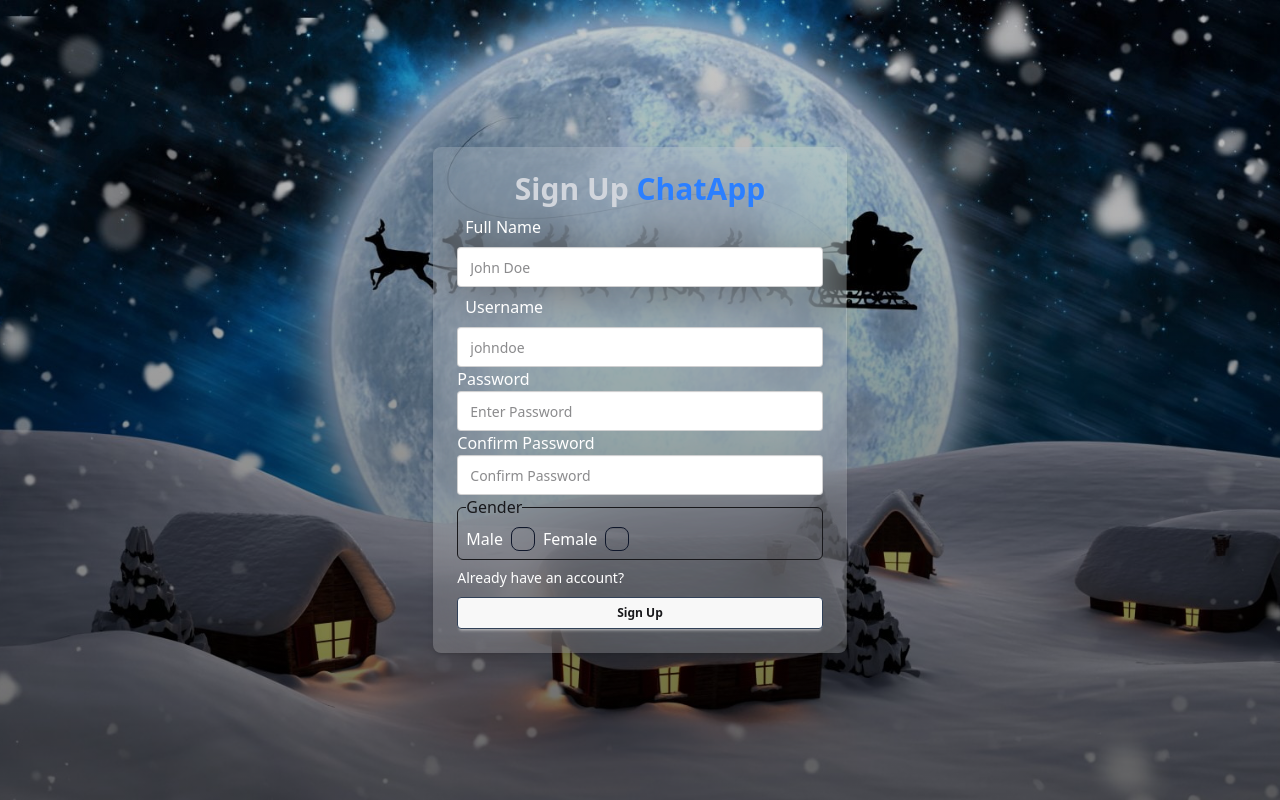
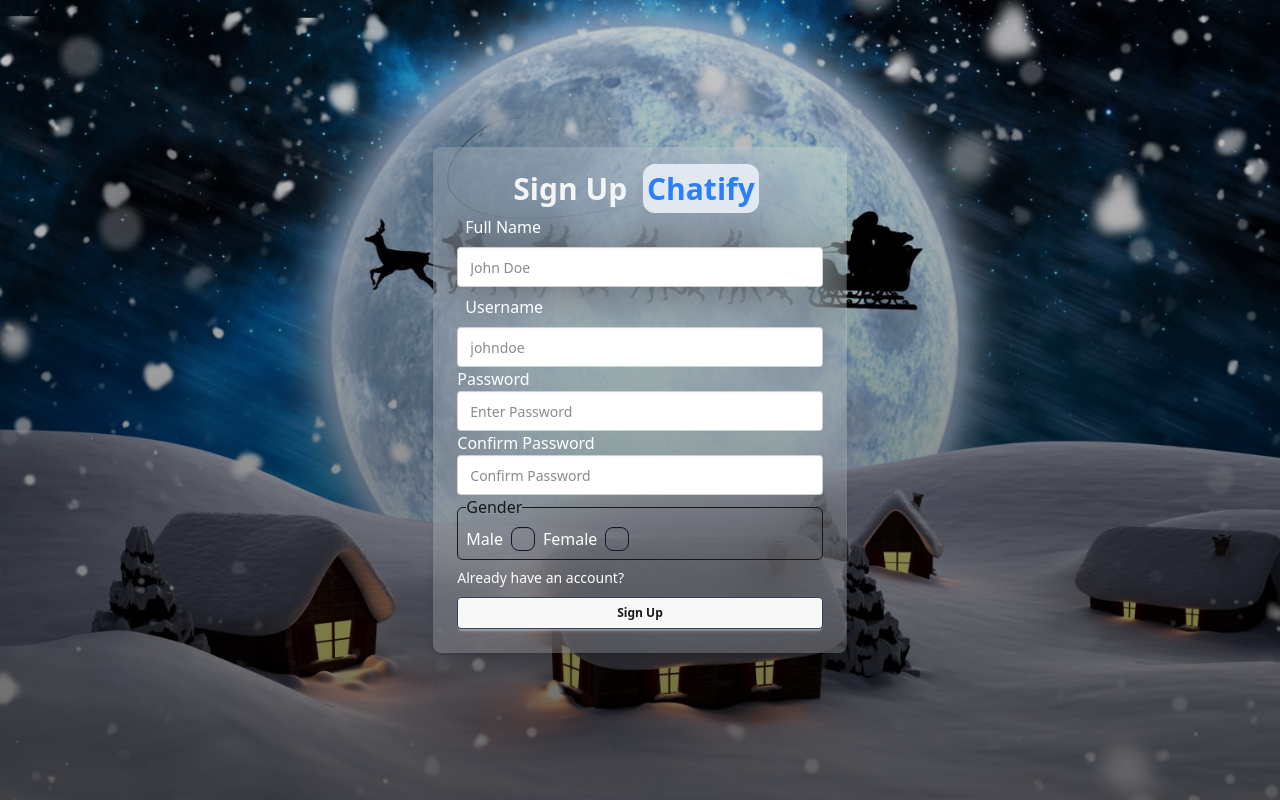
Before and after one commit to hiaayush30/PERN-Chat-App, a React (Vite) app in the folder Client/: page /signup in a window 1280 px wide. Built offline with nearby package versions, Linux system fonts and the light colour scheme; no server answers.

Commit message:
ui update

```diff
--- a/Client/src/pages/Login.tsx
+++ b/Client/src/pages/Login.tsx
@@ -16,7 +16,8 @@
 			<div className='p-6 rounded-lg shadow-md bg-gray-100/20 backdrop-opacity-90 backdrop-blur-xl'>
 				<h1 className='text-3xl font-semibold text-center text-white'>
 					Login
-					<span className='text-blue-500'> ChatApp</span>
+					<span className='text-blue-500 bg-slate-200 rounded-xl p-1 mx-2
+					'>Chatify</span>
 				</h1>
 
 				<form onSubmit={handleSubmit}>
@@ -41,7 +42,7 @@
 					</div>
 					<Link
 						to='/signup'
-						className='text-sm  hover:underline text-white hover:text-blue-600 mt-2 inline-block'
+						className='text-sm  hover:underline text-white hover:text-sky-300 mt-2 inline-block'
 					>
 						{"Don't"} have an account?
 					</Link>
--- a/Client/src/pages/Signup.tsx
+++ b/Client/src/pages/Signup.tsx
@@ -37,8 +37,9 @@
     <div className='min-h-screen flex flex-col items-center justify-center min-w-96 mx-auto'>
       <div
         className='p-6 rounded-lg shadow-md bg-gray-100/20 backdrop-opacity-80 backdrop-blur-xl'>
-        <h1 className='text-3xl font-semibold text-center text-gray-300'>
-          Sign Up <span className='text-blue-500'> ChatApp</span>
+        <h1 className='text-3xl font-semibold text-center text-gray-100'>
+          Sign Up <span className='text-blue-500 bg-slate-200 rounded-xl p-1 mx-2
+          '> Chatify</span>
         </h1>
 
         <form onSubmit={handleSubmit}>
@@ -89,7 +90,7 @@
 
           <Link
             to={"/login"}
-            className='text-sm hover:underline hover:text-blue-600 mt-2 inline-block text-white'
+            className='text-sm hover:underline hover:text-sky-300 mt-2 inline-block text-white'
           >
             Already have an account?
           </Link>
```
